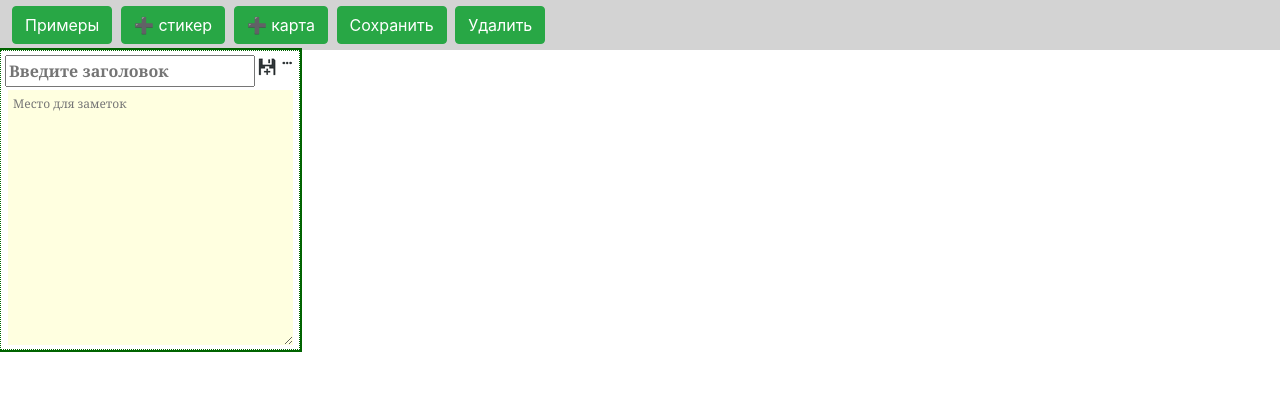
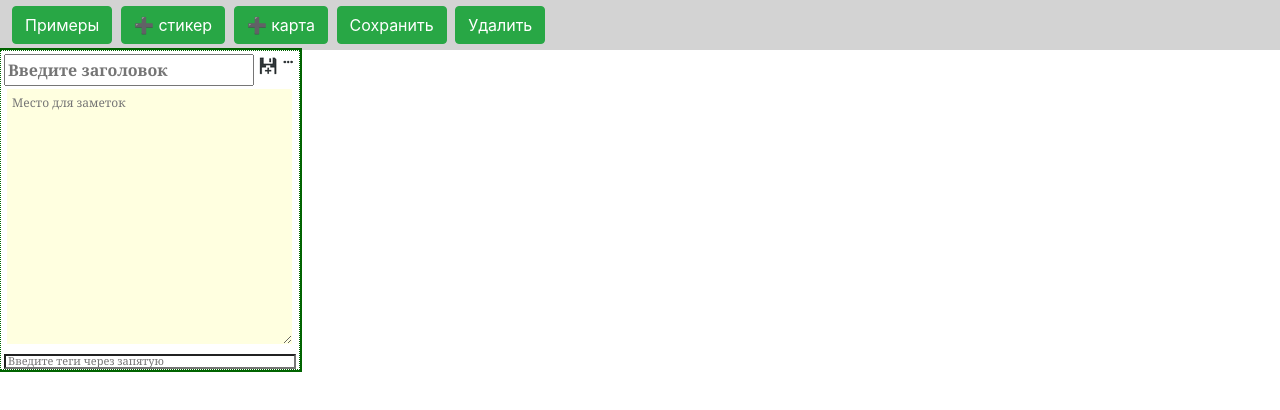
Before and after one commit to Aparin/stickyNotes, a website built with webpack: page index.html in a window 1280 px wide. Both pictures are taken after a click on the element "Добавить стикер". Built offline with nearby package versions, Linux system fonts and the light colour scheme.

Commit message:
done: holding data in array of objects; added methods: objects.add, get, getElement

```diff
--- a/src/control/listeners.js
+++ b/src/control/listeners.js
@@ -10,7 +10,7 @@ import editMapSticker from '../view/editMapSticker';
 export default function listeners() {
     example.onclick = function() { exmpl(); }
     plus.onclick = function() {
-        const sticker = new Sticker();
+        const sticker = new Sticker({});
         sticker.create();
         sticker.full();
     }
--- a/src/control/load.js
+++ b/src/control/load.js
@@ -1,9 +1,15 @@
 import Sticker from '../model/Sticker';
+import objects from '../model/objects';
 
 export default function load() {
-    for (let i = 1; localStorage.getItem(`H${i}`); i++) {
-        let sticker = new Sticker(localStorage.getItem(`H${i}`), localStorage.getItem(`C${i}`));
-        sticker.create();
-        sticker.show();
-    }
+    const objs = localStorage.getItem('objects');
+    /*
+        for (let i = 1; localStorage.getItem(`H${i}`); i++) {
+            let sticker = new Sticker({ name: localStorage.getItem(`H${i}`), content: localStorage.getItem(`C${i}`) });
+            sticker.create();
+            sticker.show();
+            objects.add({ name: localStorage.getItem(`H${i}`), content: localStorage.getItem(`C${i}`) });
+        }
+        console.log(objects.get());
+        */
 };
--- a/src/control/save.js
+++ b/src/control/save.js
@@ -1,12 +1,16 @@
 import message from '../view/message/message';
+import objects from '../model/objects';
 export default function save() {
+    //console.log('saving', objects.get());
     localStorage.clear();
+    localStorage.setItem('objects', objects.get());
+    /*
     for (let id = 1; true; id++) {
         let sticker = document.getElementById(id);
         if (!sticker === false) {
             localStorage.setItem(`H${id}`, sticker.getElementsByTagName('h1')[0].textContent);
             localStorage.setItem(`C${id}`, sticker.getElementsByTagName('p')[0].textContent);
         } else { break; }
-    }
+    }*/
     message(`Сохранено`);
 }
--- a/src/index.js
+++ b/src/index.js
@@ -1,3 +1,4 @@
+import testing from './research'
 import menu from './view/menu/menu';
 import load from './control/load';
 import listeners from './control/listeners';
--- a/src/model/Sticker.js
+++ b/src/model/Sticker.js
@@ -3,29 +3,41 @@ import makeDOMelement from './makeDOMElement';
 import addMiniSigns from './addMiniSigns';
 import editSticker from '../view/editSticker/editSticker';
 import editMapSticker from '../view/editMapSticker';
+import objects from './objects';
 
 export default class Sticker {
-    constructor(name = '', content = '', type = 'simple', adress) {
+    constructor({ title = '', content = '', type = '', keyWords = '', adress = '' }) {
+        this.title = title;
+        this.content = content;
         this.type = type;
-        this.name = name;
-        this.content = content;
+        this.adress = adress;
+        this.keyWords = keyWords;
         this.id = currentId();
-        this.adress = adress;
     }
 
     create() {
+        objects.add({
+            title: this.title,
+            content: this.content,
+            type: this.type,
+            keyWords: this.keyWords,
+            adress: this.adress,
+            id: this.id
+        })
+
         const area = document.getElementById('stickyNotes');
         const wrap = makeDOMelement('div', 'newSticker', '', this.id);
         const fragment = document.createDocumentFragment();
 
         fragment.appendChild(addMiniSigns(this.id));
-        fragment.appendChild(makeDOMelement('h1', '', this.name)); // adding headline
+        fragment.appendChild(makeDOMelement('h1', '', this.title));
+        /*
         if (this.type === 'map') {
             const adr = makeDOMelement('p', '', this.adress);
-            adr.id = `adress${this.id}`;
             fragment.appendChild(adr);
         }
         fragment.appendChild(makeDOMelement('p', '', this.content));
+        fragment.appendChild(makeDOMelement('p', '', ''));*/
         wrap.appendChild(fragment);
         area.appendChild(wrap);
         document.getElementById(this.id).setAttribute('data-action', 'sticker');
--- /dev/null
+++ b/src/model/objects.js
@@ -0,0 +1,15 @@
+const objects = {
+    arr: [],
+
+    add(obj) {
+        this.arr.push(obj)
+    },
+    get() {
+        return this.arr;
+    },
+    getElement(id) {
+        return this.arr[id - 1];
+    }
+}
+
+export default objects;
--- /dev/null
+++ b/src/research.js
@@ -0,0 +1,15 @@
+const testing = (arr) => {
+    console.log(arr[0]);
+}
+export default testing;
+
+/* class Obj {
+       constructor(id, title = 'Title') {
+           this.id = id,
+               this.title = title
+       }
+   }
+   for (let i = 0; i < 10; i++) {
+       const article = new Obj(i);
+       document.writeln(article.id, ' ', article.title, ';')
+   }*/
--- a/src/view/editSticker/editSticker.css
+++ b/src/view/editSticker/editSticker.css
@@ -1,12 +1,12 @@
 .editSticker {
     display: inline-block;
     width: 300px;
-    height: 300px;
+    height: 320px;
     background-color: white;
     border: 1px dotted darkgreen;
     font-family: Georgia, 'Times New Roman', Times, serif;
     font-size: 12px;
-    padding: 4px;
+    padding: 3px;
     z-index: 3;
     position: absolute;
     outline-width: 2px;
@@ -41,3 +41,13 @@ input {
     font-size: 16px;
     font-weight: 700;
 }
+
+input.keyWords {
+    background-color: white;
+    height: 15px;
+    width: 100%;
+    font-size: 11px;
+    color: gray;
+    font-weight: normal;
+    font-family: Georgia;
+}
--- a/src/view/editSticker/editSticker.js
+++ b/src/view/editSticker/editSticker.js
@@ -1,23 +1,25 @@
 import addMiniSigns from '../../model/addMiniSigns';
+import objects from '../../model/objects';
 
 export default function editSticker(id) {
     const sticker = document.getElementById(id);
+    sticker.className = 'editSticker';
+    const el = objects.getElement(id);
 
-    sticker.className = 'editSticker';
-    // const heigth = (getComputedStyle(sticker).height).replace('px', '') / 2;
-    // const width = (getComputedStyle(sticker).width).replace('px', '') / 2;
-    // console.log(heigth, width);
+    let title = el.title;
+    let content = el.content;
+    let keyWords = el.keyWords;
+    //let adress = el.adress;
 
-    let head = sticker.querySelector('h1').textContent;
-    let body = sticker.querySelector('p').textContent;
     sticker.innerHTML = `
     <img src="img/edit_10.png" class="editBig" title="Закрыть без изменений"
     data-action="close">
     <img src="img/save_18.png" class="editBig" title="Применить изменения"
     data-action="ok">
-    <input type="text" style="width:250px" draggable="false" value="${head}" placeholder="Введите заголовок">
+    <input type="text" style="width:250px" draggable="false" value="${title}" placeholder="Введите заголовок">
     <br />
-    <textarea name="textArea" placeholder="Место для заметок">${body}</textarea>`;
+    <textarea name="textArea" placeholder="Место для заметок">${content}</textarea>
+    <input class = "keyWords" name="keyWords" placeholder="Введите теги через запятую" value="${keyWords}">`;
 
     sticker.onclick = function(e) {
         const target = e.target;
@@ -26,11 +28,12 @@ export default function editSticker(id) {
         if (action == 'ok') {
             head = sticker.getElementsByTagName('input')[0].value;
             body = sticker.getElementsByTagName('textArea')[0].value;
+            keyWords = sticker.getElementsByTagName('input')[1].value;
             sticker.innerHTML = '';
             if (sticker.className == 'editSticker') { sticker.className = 'newSticker'; };
             if (sticker.className == 'editMapSticker') { sticker.className = 'mapSticker' };
             sticker.appendChild(addMiniSigns());
-            sticker.innerHTML += `<h1>${head}</h1><p>${body}</p>`;
+            sticker.innerHTML += `<h1>${head}</h1><p>${body}</p><p>${keyWords}</p>`;
         }
         if (action == 'close') {
             sticker.innerHTML = '';
--- a/src/view/example.js
+++ b/src/view/example.js
@@ -2,7 +2,7 @@ import Sticker from '../model/Sticker';
 
 export default function example() {
     const makeSticker = (title, content, type, adress) => {
-        const sticker = new Sticker(title, content, type, adress);
+        const sticker = new Sticker({ title, content, type, adress });
         sticker.create();
         sticker.show();
     }
```
Also changed, not shown: dist/main.js.
